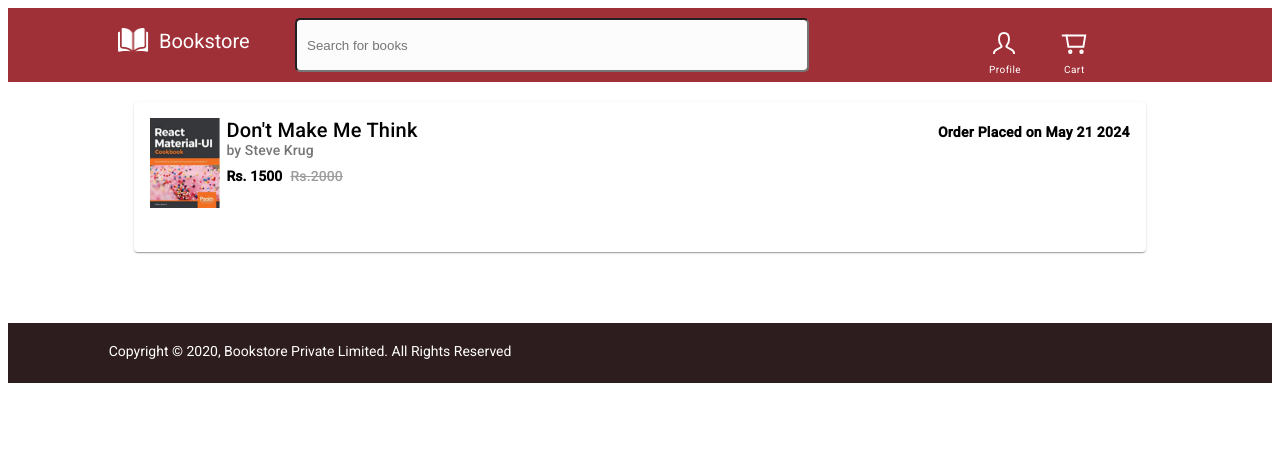
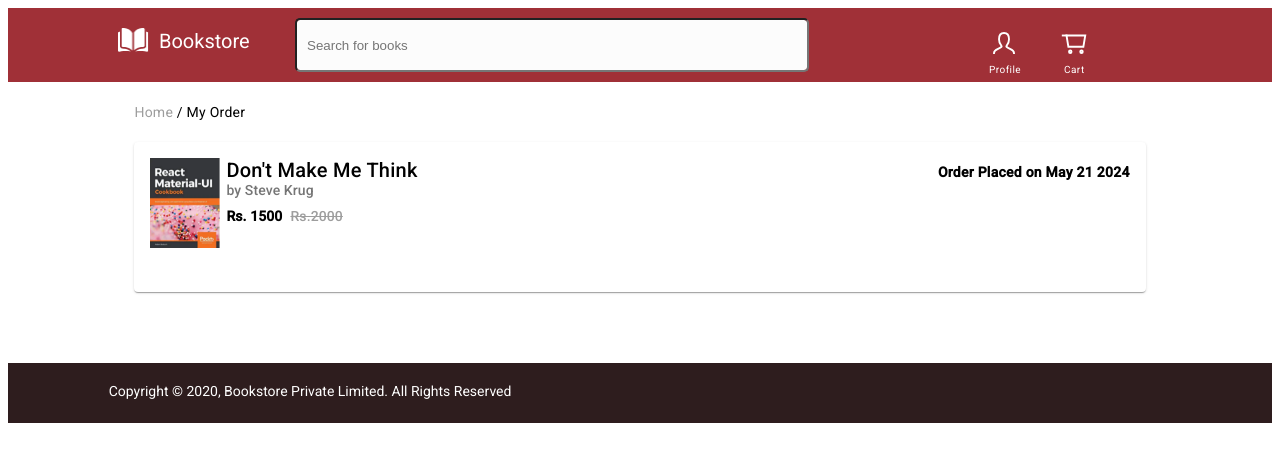
Before and after one commit to AbhishekGupta-193/Book-Store-App, an Angular app: page /header/myOrder in a window 1280 px wide. Shown: the top 462 px of the page. Built offline with nearby package versions, Linux system fonts and the light colour scheme.

Commit message:
implemented breadcrumbs to bookdetails, Mycart, Profile wishlist

```diff
--- a/src/app/components/home/my-cart/my-cart.component.html
+++ b/src/app/components/home/my-cart/my-cart.component.html
@@ -1,6 +1,9 @@
 
+<div class="nav"><span [routerLink]="['/header']" class="back">Home</span> / <span class="current">My Cart</span>
+</div>
 <div class="myCart">
     <div class="container1">
+
         <div class="title">
             <h2>My Cart ({{cartItems.length}})</h2>
             <div class="company">
--- a/src/app/components/home/my-cart/my-cart.component.scss
+++ b/src/app/components/home/my-cart/my-cart.component.scss
@@ -1,6 +1,18 @@
+.nav {
+    margin-left: 10%;
+    padding-top: 20px;
+    padding-bottom: 20px;
+
+    .back {
+        color: #9D9D9D;
+    }
+   .back{
+    cursor: pointer;
+   }
+}
 .container1{
     width:70%;
-    margin-top: 5%;
+
     margin-left: 10%;
     border: 1px solid #DCDCDC;
 }
--- a/src/app/components/home/my-order/my-order.component.html
+++ b/src/app/components/home/my-order/my-order.component.html
@@ -1,4 +1,6 @@
 
+<div class="nav"><span [routerLink]="['/header']" class="back">Home</span> / <span class="current">My Order</span>
+</div>
 <div class="book-list">
       <!-- ONE DUMMY ORDER DATA TO SHOW -->
   <mat-card class="book-card">
--- a/src/app/components/home/my-order/my-order.component.scss
+++ b/src/app/components/home/my-order/my-order.component.scss
@@ -1,3 +1,15 @@
+.nav {
+  margin-left: 10%;
+  padding-top: 20px;
+  // padding-bottom: 20px;
+
+  .back {
+      color: #9D9D9D;
+  }
+ .back{
+  cursor: pointer;
+ }
+}
 .book-list {
     display: flex;
     flex-direction: column;
--- a/src/app/components/home/user-profile/user-profile.component.html
+++ b/src/app/components/home/user-profile/user-profile.component.html
@@ -1,5 +1,7 @@
-<router-outlet></router-outlet>
+<div class="nav"><span [routerLink]="['/header']" class="back">Home</span> / <span class="current">Profile</span>
+</div>
 <div class="detailsHeading">
+
     <h2>Personal Details</h2>
     <button (click)="toggleEditMode1()" [ngClass]="{'save-button':isEditMode,'edit-button':isEditMode}">
         {{isEditMode? 'save':'Edit'}}
--- a/src/app/components/home/user-profile/user-profile.component.scss
+++ b/src/app/components/home/user-profile/user-profile.component.scss
@@ -1,3 +1,13 @@
+.nav {
+    margin-left: 10%;
+    padding-top: 20px;
+    .back {
+        color: #9D9D9D;
+    }
+   .back{
+    cursor: pointer;
+   }
+}
 h2{
     margin-top: 20px;
     margin-bottom: 20px;
--- a/src/app/components/home/wishlist/wishlist.component.html
+++ b/src/app/components/home/wishlist/wishlist.component.html
@@ -1,5 +1,6 @@
 <!-- When Wishlist is not empty -->
-
+<div class="nav"><span [routerLink]="['/header']" class="back">Home</span> / <span class="current">My Wishlist</span>
+</div>
 <div class="wishListHeading" *ngIf="!isEmpty">
   <p>My WishList(01)</p>
 </div>
--- a/src/app/components/home/wishlist/wishlist.component.scss
+++ b/src/app/components/home/wishlist/wishlist.component.scss
@@ -1,4 +1,15 @@
+.nav {
+  margin-left: 10%;
+  padding-top: 20px;
+  // padding-bottom: 20px;
 
+  .back {
+      color: #9D9D9D;
+  }
+ .back{
+  cursor: pointer;
+ }
+}
 .wishListHeading{
     margin-top: 20px;
     margin-left: 10%;
```
